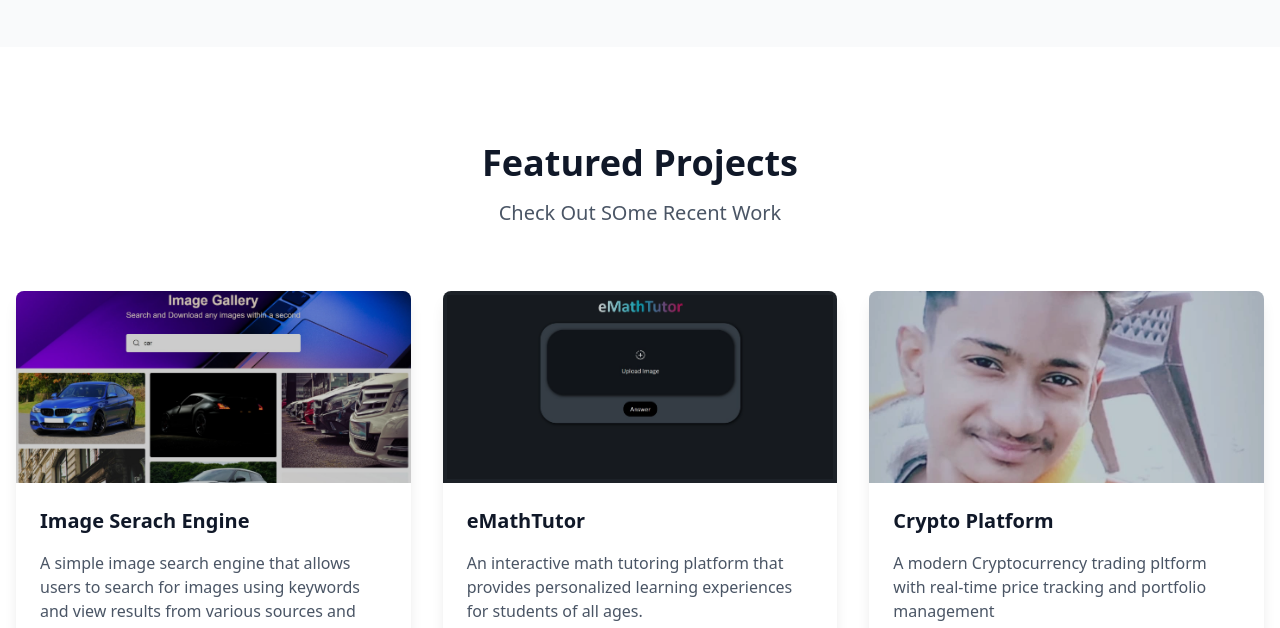
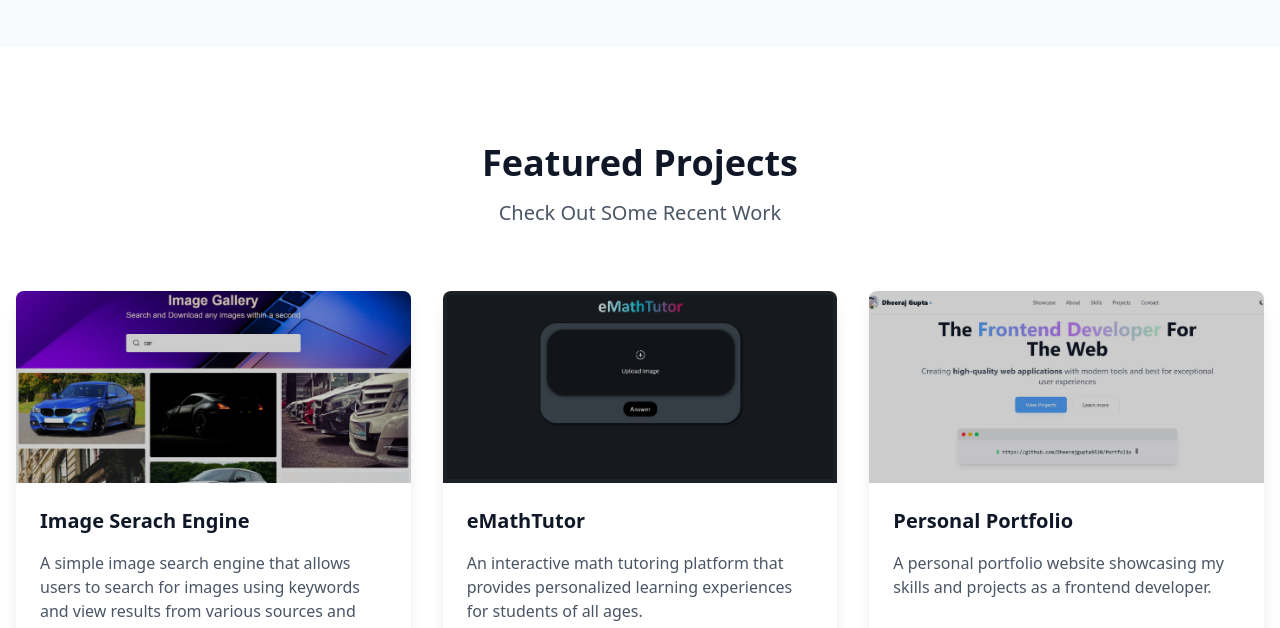
Before and after one commit to Dheerajgupta9520/Portfolio, a website: page index.html in a window 1280 px wide. Shown: the part 2779-3407 px from the top of the page. Drawn offline with Linux system fonts and the light colour scheme.

Commit message:
update project

```diff
--- a/index.html
+++ b/index.html
@@ -411,13 +411,14 @@
                 <div
                     class="bg-white dark:bg-gray-700 rounded-lg shadow-lg overflow-hidden hover:shadow-xl transition-all duration-300 transform hover:-translate-y-1">
                     <div class="h-48 relative">
-                        <img src="Profile.jpg" alt="" class="w-full h-full object-cover">
+                        <img src="portfolio.jpg" alt="" class="w-full h-full object-cover">
                         <div class="absolute inset-0 bg-black/20 "></div>
                     </div>
                     <div class="p-6">
-                        <h3 class="text-xl font-bold mb-4"> Crypto Platform</h3>
-                        <p class="text-gray-600 dark:text-gray-400 mb-4 h-16">A modern Cryptocurrency trading pltform
-                            with real-time price tracking and portfolio management
+                        <h3 class="text-xl font-bold mb-4">Personal Portfolio</h3>
+                        <p class="text-gray-600 dark:text-gray-400 mb-4 h-16">
+                            A personal portfolio website showcasing my skills and projects as a frontend
+                            developer.
                         </p>
                         <div class="flex flex-wrap gap-2 my-6">
                             <span
@@ -435,10 +436,10 @@
                             </span>
                         </div>
                         <div class="flex gap-4">
-                            <a href="#"
+                            <a href="https://dheerajgupta9520.github.io/Portfolio/" target="_blank"
                                 class="px-4 py-2 bg-blue-400 text-white rounded-lg shadow hover:bg-blue-500 transition-all duration-300">View
                                 Project</a>
-                            <a href="#"
+                            <a href="https://github.com/Dheerajgupta9520/Portfolio" target="_blank"
                                 class="flex items-center text-gray-600 dark:text-gray-400 hover:text-blue-400 dark:hover:text-blue-500">
                                 <i class="fa-brands fa-github mr-2"></i>Code
                             </a>
```
Also changed, not shown: portfolio.jpg (added).
